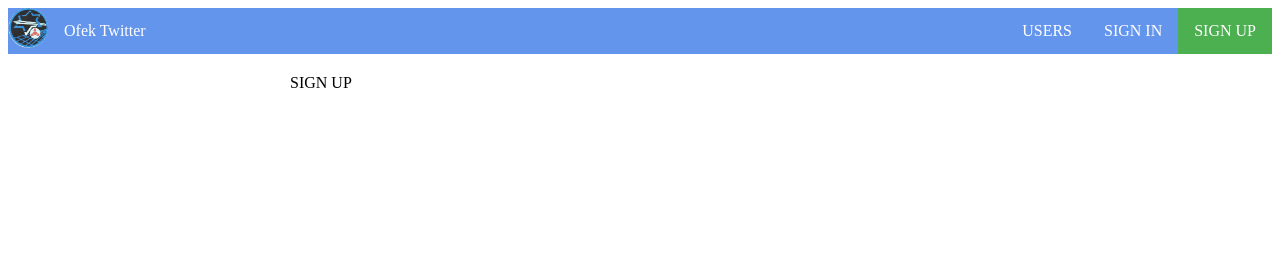
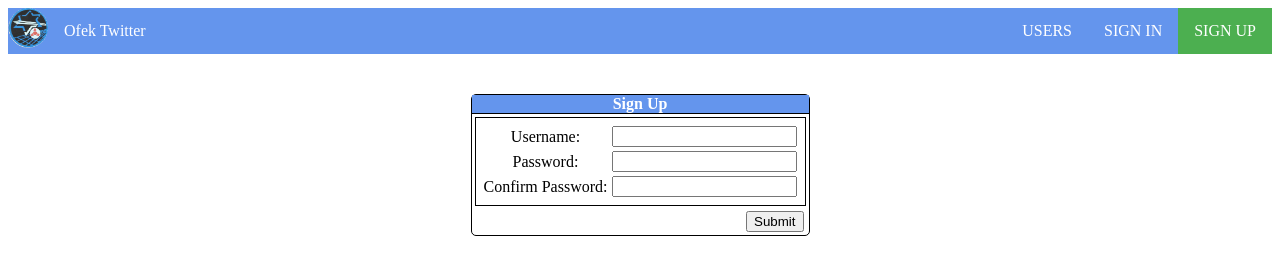
Before and after one commit to WebCourse3/Assaf-OfekTwitter, a plain HTML site: page public/signup.html in a window 1280 px wide. Drawn offline with Linux system fonts and the light colour scheme.

Commit message:
added a signup page + changed form structure to table

```diff
--- a/public/signup.html
+++ b/public/signup.html
@@ -21,6 +21,34 @@
 	<li><a href="users.html">USERS</a></li>
 </ul>
 <div class="main-container">
-	SIGN UP
+	<div class="main-container">
+		<div class="center">
+			<div class="form-container">
+				<div class="form-header">
+					Sign Up
+				</div>
+				<form>
+					<div class="form-body">
+					<table>
+						<tr>
+							<td>Username:</td> <td><input type="text"/> </br></td>
+						</tr>
+						<tr>
+							<td>Password:</td> <td><input type="text"/> </br></td>
+						</tr>
+						<tr>
+							<td>Confirm Password:</td> <td><input type="text"/> </br></td>
+						</tr>
+					</table>
+					</div>
+					<div class="form-fotter">
+						<input type="submit" value="Submit" style="float: right">
+					</div>
+
+				</form>
+			</div>
+		</div>
+	</div>
+
 </div></body>
 </html>
```
Also changed, not shown: public/signin.html (+8 -3 lines).
